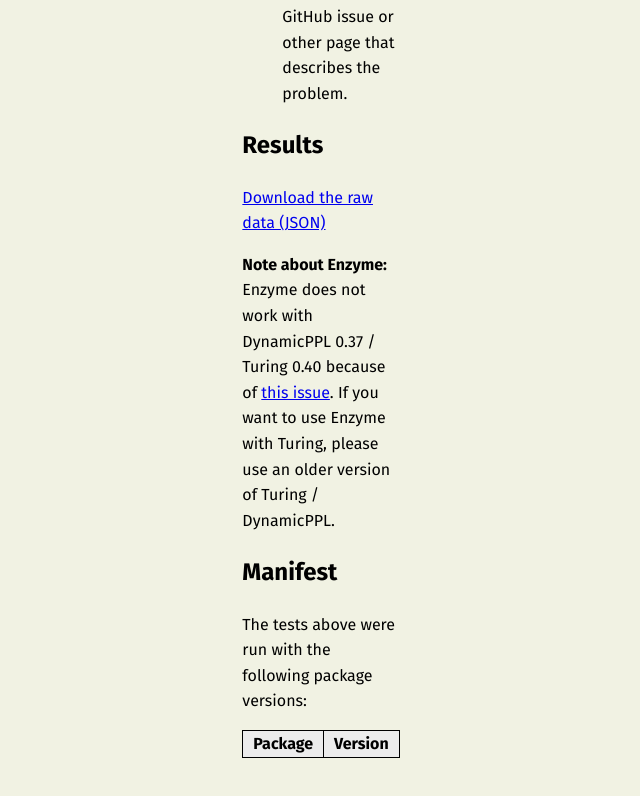
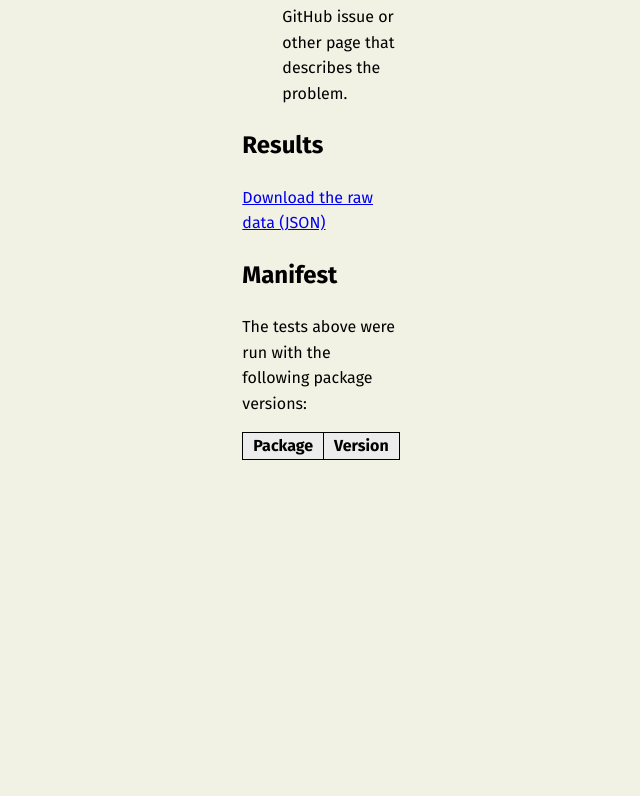
Before and after one commit to TuringLang/ADTests, a Svelte app in the folder web/: page / in a window 1280 px wide. Shown: the part 2500-3296 px from the top of the page, without its empty margins (319-959 px from the left). After the commit the page ends 3010 px from the top, so only its background shows below. Built offline with nearby package versions, Linux system fonts and the light colour scheme.

Commit message:
Remove reference to closed issue

```diff
--- a/web/src/App.svelte
+++ b/web/src/App.svelte
@@ -103,16 +103,6 @@
             >
         </p>
 
-        <p>
-            <b>Note about Enzyme:</b> Enzyme does not work with DynamicPPL 0.37
-            / Turing 0.40 because of
-            <a
-                href="https://github.com/EnzymeAD/Enzyme.jl/issues/2429"
-                target="_blank">this issue</a
-            >. If you want to use Enzyme with Turing, please use an older
-            version of Turing / DynamicPPL.
-        </p>
-
         {#each categorisedData.entries() as [category, modelData]}
             <h3>{category}</h3>
             <ResultsTable data={modelData} {modelDefinitions} />
```
